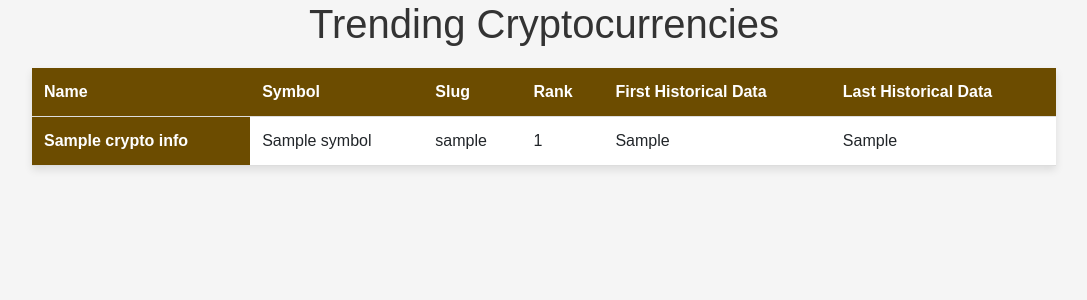
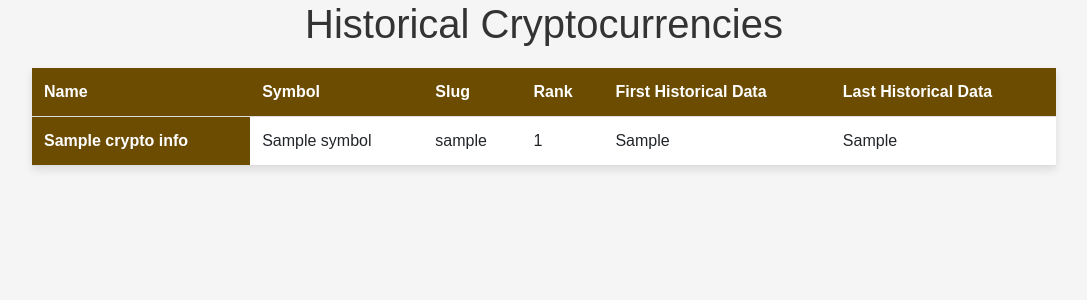
Before and after one commit to waleed-sajid/COMP-8347-Forex-Pioneer, a Django app: template templates/forexPioneer/historical.html in a window 1280 px wide. Shown: the top 300 px of the page, without its empty margins (96-1183 px from the left). Run offline with Django 4.2, Linux system fonts and the light colour scheme; the template is opened without the code that fills it: most values are stand-ins (such as "Sample title", 1, 10 or a date in 2020); some libraries are stand-ins or nearby versions.

Commit message:
- did minor fixes

```diff
--- a/templates/forexPioneer/historical.html
+++ b/templates/forexPioneer/historical.html
@@ -8,7 +8,7 @@
 {% endblock %}
 
 {% block content %}
-    <h1>Trending Cryptocurrencies</h1>
+    <h1>Historical Cryptocurrencies</h1>
 
     {% if data %}
         <table>
```
Also changed, not shown: db.sqlite3.
